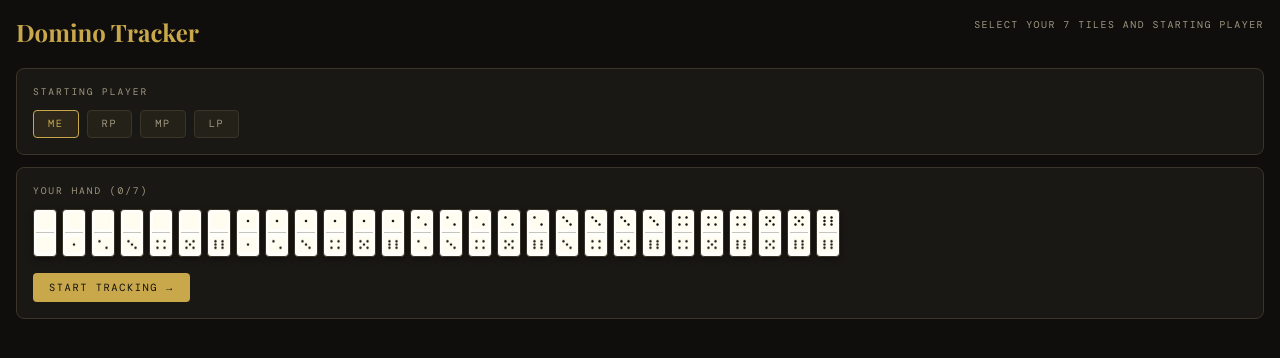
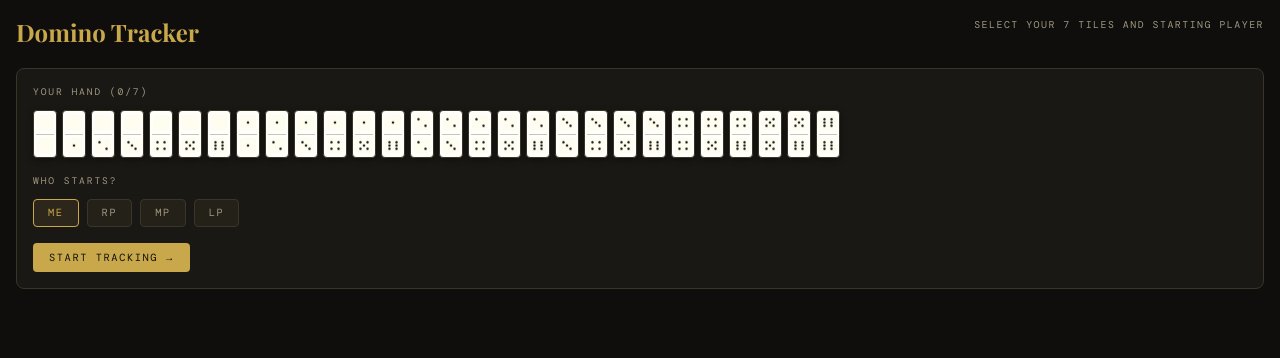
Before and after one commit to WorkVolt-tech/PlayVolt, a React (Vite) app in the folder dominoes/: page /tracker in a window 1280 px wide. Shown: the top 358 px of the page. Built offline with nearby package versions, Linux system fonts and the light colour scheme.

Commit message:
Refactor starting player selection UI

```diff
--- a/dominoes/src/pages/Tracker.jsx
+++ b/dominoes/src/pages/Tracker.jsx
@@ -180,20 +180,6 @@ export default function Tracker() {
         <p className="tracker-sub">Select your 7 tiles and starting player</p>
       </div>
 
-      {/* Starting player */}
-      <div className="tracker-card">
-        <div className="tracker-card-title">Starting Player</div>
-        <div style={{ display: 'flex', gap: 8, flexWrap: 'wrap' }}>
-          {['ME', 'RP', 'MP', 'LP'].map(p => (
-            <button
-              key={p}
-              className={`tracker-player-btn ${startingPlayer === p ? 'selected' : ''}`}
-              onClick={() => setStartingPlayer(p)}
-            >{p}</button>
-          ))}
-        </div>
-      </div>
-
       {/* Hand selection */}
       <div className="tracker-card">
         <div className="tracker-card-title">Your Hand ({myHand.length}/7)</div>
@@ -221,7 +207,20 @@ export default function Tracker() {
             )
           })}
         </div>
-        <button className="tracker-btn-primary" style={{ marginTop: 16 }} onClick={startGame}>
+        {/* Starting player */}
+        <div style={{ marginTop: 16, marginBottom: 8 }}>
+          <div className="tracker-card-title">Who starts?</div>
+          <div style={{ display: 'flex', gap: 8, flexWrap: 'wrap' }}>
+            {['ME', 'RP', 'MP', 'LP'].map(p => (
+              <button
+                key={p}
+                className={`tracker-player-btn ${startingPlayer === p ? 'selected' : ''}`}
+                onClick={() => setStartingPlayer(p)}
+              >{p}</button>
+            ))}
+          </div>
+        </div>
+        <button className="tracker-btn-primary" style={{ marginTop: 8 }} onClick={startGame}>
           Start Tracking →
         </button>
       </div>
```
